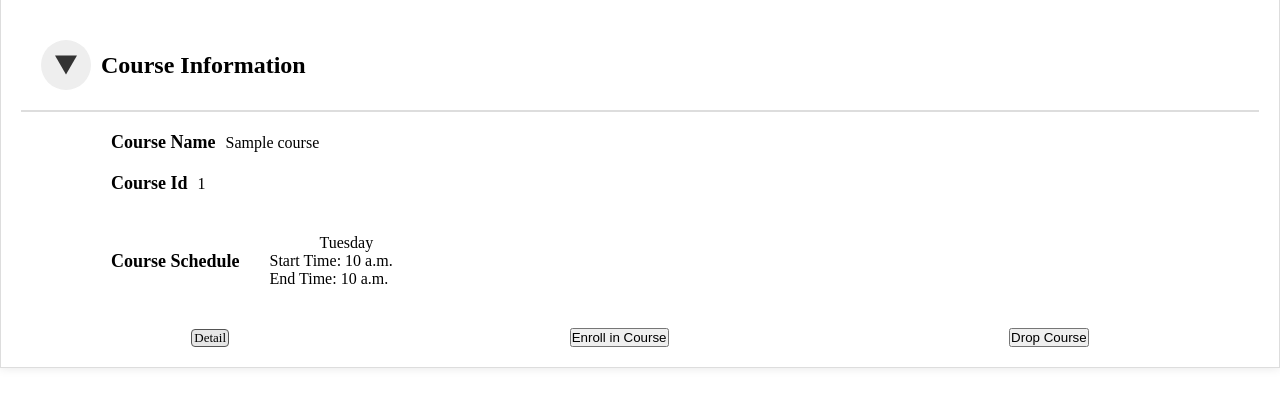
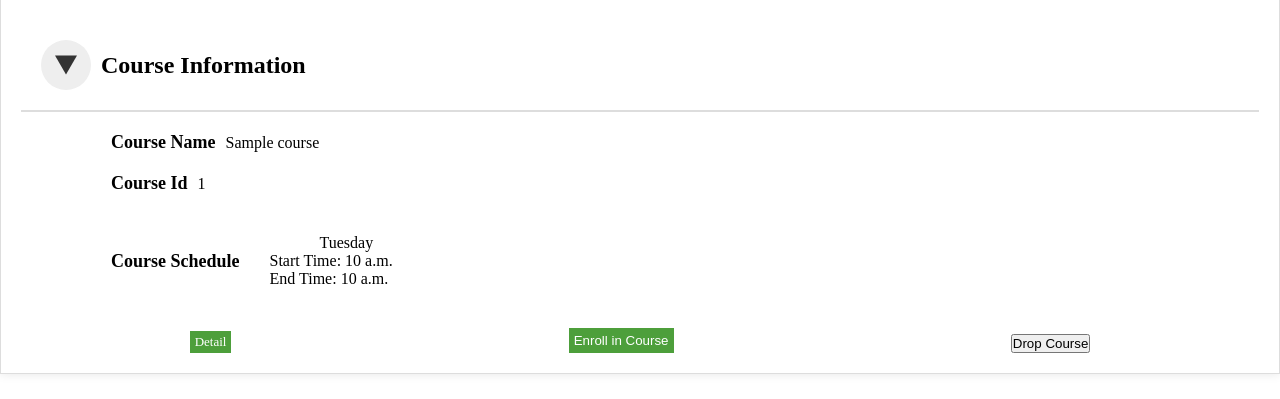
Before and after one commit to Geinzit/COMP3278_CourseManagementSystem, a Django app: page /manager/course/1/ in a window 1280 px wide. Shown: the part 401-800 px from the top of the page. Run offline with Django 4.2, Linux system fonts and the light colour scheme; tables that the repository leaves empty hold one stand-in row (values such as "Sample post").

Commit message:
update css

```diff
--- a/manager/static/style.css
+++ b/manager/static/style.css
@@ -141,13 +141,12 @@
 
 .detail-link{
     display: inline-block;
-    padding: 0px 2px;
-    background-color: #e6e6e6;
-    border: 1px solid rgb(84, 84, 84);
+    padding: 3px 5px;
+    background-color: #4d9f3b;
+    border: 0;
     text-decoration: none;
-    color: #000;
+    color: white;
     font-size: small;
-    border-radius: 4px;
 }
 
 .success{
@@ -159,3 +158,10 @@
     text-align: center;
     color:red;
 }
+
+#dropButton, #enrollButton {
+    padding:5px;
+    background: #4d9f3b;
+    color: white;
+    border: 0;
+}
```
Also changed, not shown: manager/static/curriculum.css (+19 -0 lines), manager/static/schedule.css (+7 -0 lines), manager/static/schedule.js (deleted, +0 -8 lines).
